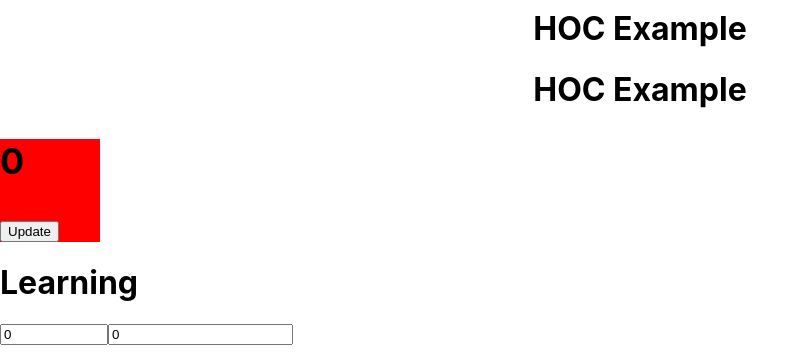
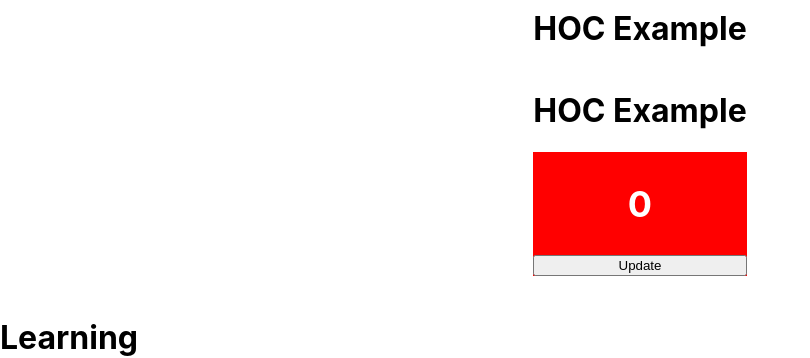
Before and after one commit to amit-singh88598/React-Learnings, a React (Create React App) app: page / in a window 1280 px wide. Shown: the part 374-732 px from the top of the page, without its empty margins (0-810 px from the left). Built offline with nearby package versions, Linux system fonts and the light colour scheme; no server answers.

Commit message:
style changes

```diff
--- a/src/Components/counter.js
+++ b/src/Components/counter.js
@@ -3,8 +3,14 @@ import React, { useState } from "react";
 function Counter(props) {
   const [count, setCount] = useState(0);
   return (
-    <div>
-      <h2>{count}</h2>
+    <div
+      style={{
+        display: "flex",
+        flexDirection: "column",
+        justifyContent: "center",
+      }}
+    >
+      <h2 style={{ textAlign: "center", color: "white" }}>{count}</h2>
       <button onClick={() => setCount(count + 1)}>Update</button>
     </div>
   );
--- a/src/Pages/hoc.js
+++ b/src/Pages/hoc.js
@@ -4,7 +4,7 @@ function Hoc(props) {
   return (
     <div>
       <h1 style={{ textAlign: "center" }}>HOC Example</h1>
-      <h2 style={{ backgroundColor: "red", width: 100 }}>
+      <h2 style={{ backgroundColor: "red", width: "100%" }}>
         <props.cmp />
       </h2>
     </div>
--- a/src/Pages/home.js
+++ b/src/Pages/home.js
@@ -84,7 +84,9 @@ function Home(props) {
       </div>
       <div>
         <h1 style={{ textAlign: "center" }}>HOC Example</h1>
-        <Hoc cmp={Counter} />
+        <div style={{ display: "flex", justifyContent: "center" }}>
+          <Hoc cmp={Counter} />
+        </div>
       </div>
       <div>
         <h1>Learning</h1>
```
